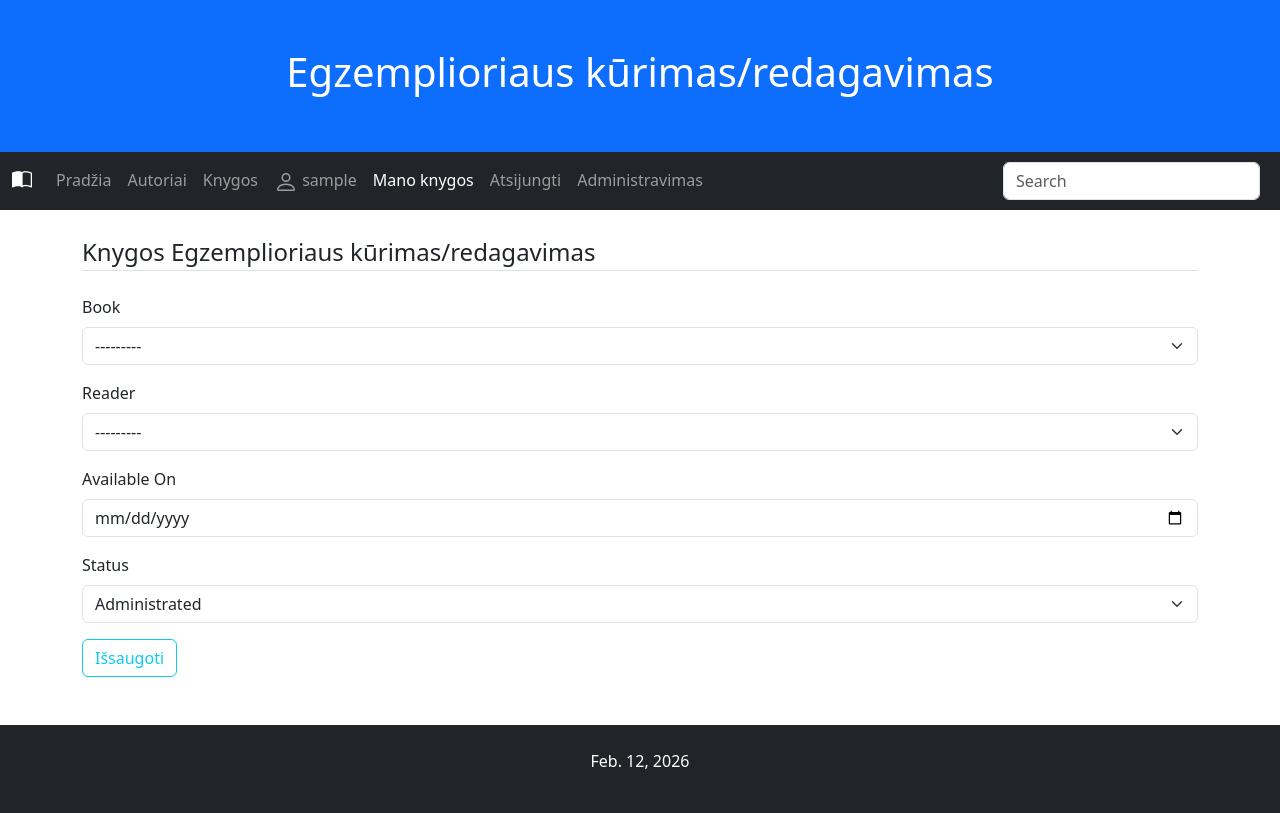
After one commit to Laimonas-Mituzas/Library, a Django app: page /instances/create in a window 1280 px wide. The commit adds this page. Run offline with Django 5.2, Linux system fonts and the light colour scheme; the visitor is signed in with stand-in values (Sample User, id 1); data comes from the database, SQL or seed files in the repository; data that the repository does not hold is empty; some libraries are stand-ins or nearby versions.

Commit message:
11 d. crud CreateView kur darbuotojas gali sukurti knygos egzemplioriu

```diff
--- a/library/forms.py
+++ b/library/forms.py
@@ -1,4 +1,4 @@
-from .models import BookReview, CustomUser
+from .models import BookReview, CustomUser, BookInstance
 from django import forms
 from django.contrib.auth.models import User
 from django.contrib.auth.forms import UserCreationForm
@@ -17,3 +17,10 @@ class UserChangeForm(forms.ModelForm):
     class Meta:
         model = CustomUser
         fields = ['first_name', 'last_name', 'email', 'photo']
+
+
+class InstanceCreateUpdateForm(forms.ModelForm):
+    class Meta:
+        model = BookInstance
+        fields = ['book', 'reader', 'due_back', 'status']
+        widgets = {'due_back': forms.DateInput(attrs={'type': 'date'})}
--- /dev/null
+++ b/library/templates/instance_form.html
@@ -0,0 +1,25 @@
+{% extends "base.html" %}
+
+{% block title %} DEgzemplioriaus kūrimas/redagavimas {% endblock %}
+
+{% block title_h1 %}
+<h1>Egzemplioriaus kūrimas/redagavimas</h1>
+{% endblock %}
+
+
+
+{% block content %}
+
+<div class="row">
+<form method="POST">
+    {% csrf_token %}
+    {% load crispy_forms_tags %}
+    <legend class="border-bottom mb-4">Knygos Egzemplioriaus kūrimas/redagavimas</legend>
+        {{ form | crispy }}
+        <div class="form-group">
+            <button class="btn btn-outline-info" type="submit">Išsaugoti</button>
+        </div>
+    </form>
+</div>
+
+{% endblock %}
--- a/library/templates/instances.html
+++ b/library/templates/instances.html
@@ -10,6 +10,11 @@
 {% load static %}
 <h1>Knygų egzemplioriu administravimas</h1>
 <p></p>
+
+<div class="row">
+    <a class="btn btn-secondary btn-sm mt-1 mb-1" href="{% url 'instance_create' %}">Naujas egzempliorius</a>
+</div>
+<br/>
 <div class="row">
     {% for instance in instances %}
 
--- a/library/urls.py
+++ b/library/urls.py
@@ -15,4 +15,5 @@ urlpatterns = [
     path('profile/', views.ProfileUpdateView.as_view(), name='profile'),
     path("instances/", views.BookInstanceListView.as_view(), name="instances"),
     path("instances/<int:pk>", views.BookInstanceDetailView.as_view(), name="instance"),
+    path("instances/create", views.BookInstanceCreateView.as_view(), name="instance_create"),
 ]
--- a/library/views.py
+++ b/library/views.py
@@ -9,7 +9,7 @@ from .models import Book, Author, Genre, BookInstance
 from django.views import generic
 from django.core.paginator import Paginator
 from django.db.models import Q
-from .forms import BookReviewForm, UserChangeForm, CustomUserCreateForm
+from .forms import BookReviewForm, UserChangeForm, CustomUserCreateForm, InstanceCreateUpdateForm
 
 def index(request):
 
@@ -147,3 +147,14 @@ class BookInstanceDetailView(LoginRequiredMixin, UserPassesTestMixin, generic.De
 
     def test_func(self):
         return self.request.user.is_staff
+
+
+class BookInstanceCreateView(LoginRequiredMixin, UserPassesTestMixin, generic.CreateView):
+    model = BookInstance
+    template_name = "instance_form.html"
+    form_class = InstanceCreateUpdateForm
+    # fields = ['book', 'reader', 'due_back', 'status']
+    success_url = reverse_lazy('instances')
+
+    def test_func(self):
+        return self.request.user.is_staff
```
